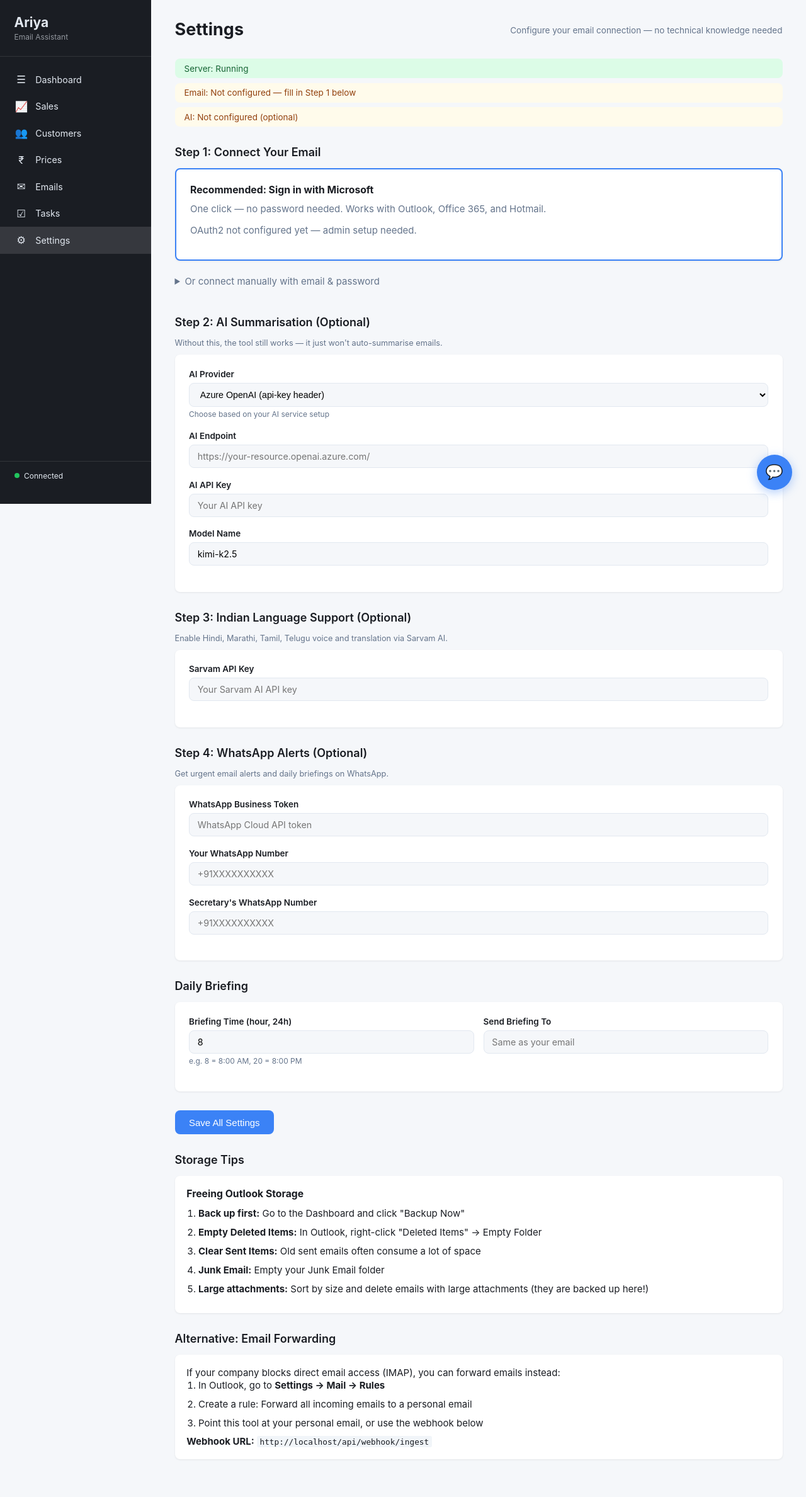
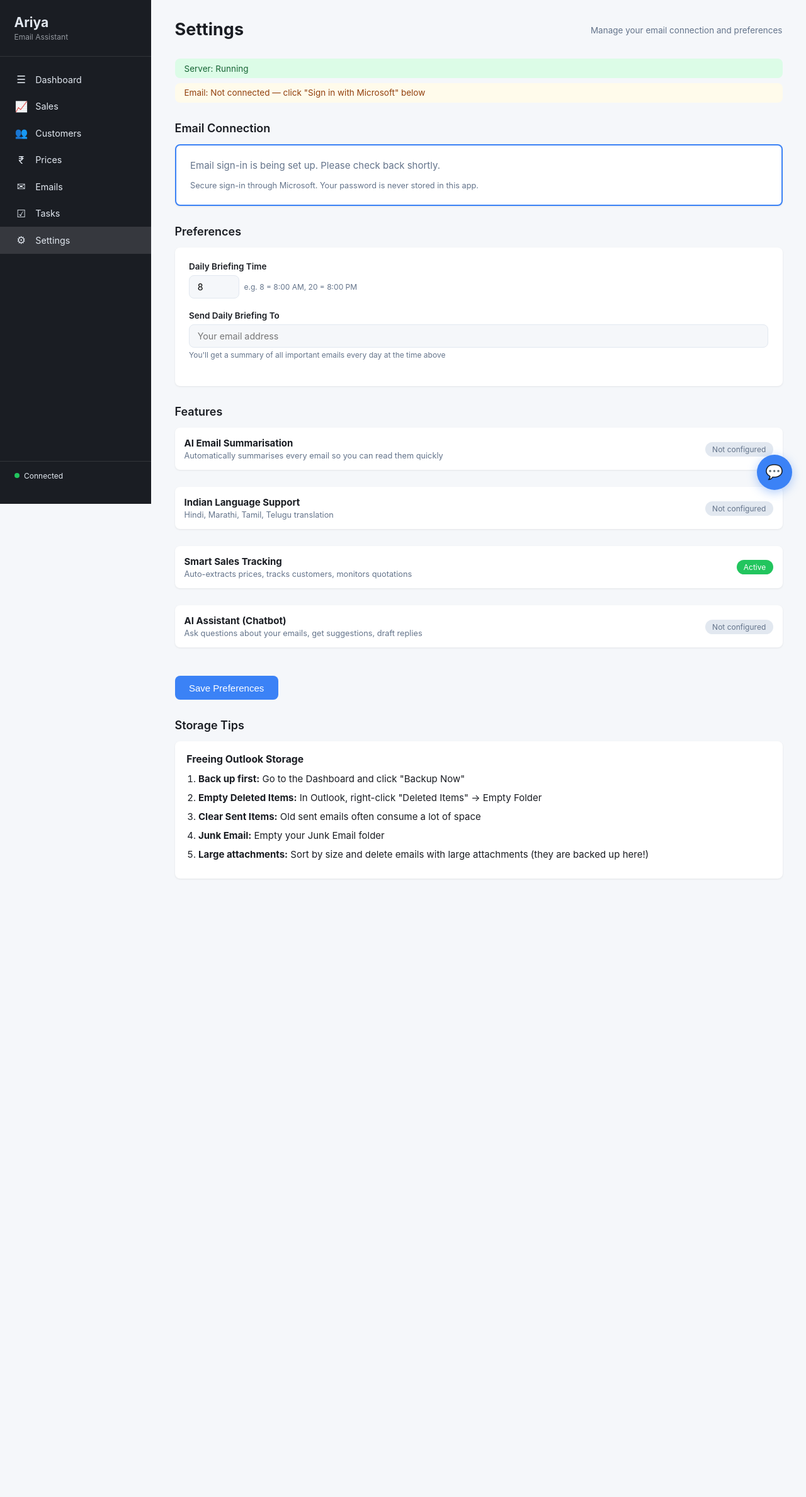
Before and after one commit to atharvainamdar/outlook-email-assistant, a FastAPI app: page /settings in a window 1280 px wide. Shown: the whole page at 63% size. After the commit the page ends 1366 px from the top, so only its background shows below. Run offline with FastAPI, Linux system fonts and the light colour scheme.

Commit message:
fix: OAuth2 500 error (remove reserved MSAL scopes) + clean Settings page for dad
- Remove offline_access and User.Read from MSAL scopes (MSAL adds offline_access
  automatically, and User.Read is a Graph scope that can't mix with Outlook scopes)
- Add try/except error handling to /auth/login endpoint
- Redesign Settings page: hide all technical details (API keys, models, endpoints)
  Dad only sees: email connection button, preferences, feature status badges
- Remove manual IMAP section, AI config section, WhatsApp config, webhook URL
  from user-facing settings — all managed via env vars by admin

Co-Authored-By: iariya1503@gmail.com <atharvainamdar53@gmail.com>

```diff
--- a/app/main.py
+++ b/app/main.py
@@ -100,13 +100,26 @@ async def auth_login():
     """Redirect user to Microsoft login page."""
     from app.services.oauth_service import get_auth_url, is_configured
     if not is_configured():
-        return HTMLResponse(
-            "<h2>OAuth2 not configured</h2>"
-            "<p>Set MS_CLIENT_ID and MS_CLIENT_SECRET in settings.</p>"
-        )
-    url = get_auth_url()
+        return templates.TemplateResponse("auth_result.html", {
+            "request": {},
+            "success": False,
+            "error": "Email sign-in is not set up yet. Please contact support.",
+        })
+    try:
+        url = get_auth_url()
+    except Exception as exc:
+        logger.exception("Failed to generate OAuth2 login URL")
+        return templates.TemplateResponse("auth_result.html", {
+            "request": {},
+            "success": False,
+            "error": f"Could not connect to Microsoft. Please try again. ({exc})",
+        })
     if not url:
-        return HTMLResponse("<h2>Failed to generate login URL</h2>")
+        return templates.TemplateResponse("auth_result.html", {
+            "request": {},
+            "success": False,
+            "error": "Could not generate login link. Please try again.",
+        })
     return RedirectResponse(url)
 
 
--- a/app/services/oauth_service.py
+++ b/app/services/oauth_service.py
@@ -13,8 +13,6 @@ logger = logging.getLogger(__name__)
 SCOPES = [
     "https://outlook.office365.com/IMAP.AccessAsUser.All",
     "https://outlook.office365.com/SMTP.Send",
-    "offline_access",
-    "User.Read",
 ]
 
 TOKEN_FILE = Path(settings.data_dir) / "ms_token_cache.json"
--- a/app/templates/settings.html
+++ b/app/templates/settings.html
@@ -3,7 +3,7 @@
 {% block content %}
 <div class="page-header">
     <h1>Settings</h1>
-    <p class="subtitle">Configure your email connection — no technical knowledge needed</p>
+    <p class="subtitle">Manage your email connection and preferences</p>
 </div>
 
 <div class="section">
@@ -12,136 +12,78 @@
     </div>
 </div>
 
-<!-- Step 1: Email Connection -->
+<!-- Email Connection -->
 <div class="section">
-    <h2>Step 1: Connect Your Email</h2>
+    <h2>Email Connection</h2>
 
     <!-- Microsoft Sign-In (recommended) -->
     <div class="guide-card" id="msAuthCard" style="margin-bottom:1.5rem;border:2px solid var(--accent);padding:1.5rem;">
-        <h3 style="margin-top:0;">Recommended: Sign in with Microsoft</h3>
-        <p style="color:var(--text-secondary);margin-bottom:1rem;">One click — no password needed. Works with Outlook, Office 365, and Hotmail.</p>
         <div id="msAuthStatus" style="margin-bottom:1rem;"></div>
         <button class="btn btn-primary btn-lg" id="msSignInBtn" onclick="window.location.href='/auth/login'" style="background:#0078d4;font-size:1.1rem;padding:0.8rem 2rem;">
-            <span style="margin-right:0.5rem;">&#xf3ca;</span> Sign in with Microsoft
+            Sign in with Microsoft
         </button>
-        <button class="btn" id="msSignOutBtn" onclick="msSignOut()" style="display:none;margin-left:1rem;">Sign Out</button>
+        <button class="btn" id="msSignOutBtn" onclick="msSignOut()" style="display:none;margin-left:1rem;">Disconnect</button>
+        <p style="color:var(--text-secondary);margin-top:0.75rem;margin-bottom:0;font-size:0.85rem;">Secure sign-in through Microsoft. Your password is never stored in this app.</p>
     </div>
+</div>
 
-    <!-- Manual IMAP (fallback) -->
-    <details id="manualImapSection">
-        <summary style="cursor:pointer;color:var(--text-secondary);margin-bottom:1rem;">Or connect manually with email &amp; password</summary>
-        <div class="settings-form" style="margin-top:1rem;">
-            <div class="form-group">
-                <label for="imap_user">Email Address</label>
-                <input type="email" id="imap_user" placeholder="your-email@company.com">
-                <span class="form-hint">Your Outlook or company email address</span>
-            </div>
-            <div class="form-group">
-                <label for="imap_password">Password</label>
-                <input type="password" id="imap_password" placeholder="Your password or App Password">
-                <span class="form-hint">If your account uses 2FA, use an App Password instead</span>
-            </div>
-            <div class="form-row">
-                <div class="form-group">
-                    <label for="imap_host">Email Server</label>
-                    <input type="text" id="imap_host" placeholder="outlook.office365.com" value="outlook.office365.com">
-                </div>
-                <div class="form-group">
-                    <label for="imap_port">Port</label>
-                    <input type="number" id="imap_port" placeholder="993" value="993">
-                </div>
-            </div>
-            <div class="form-actions">
-                <button class="btn btn-primary" onclick="saveAndTest()">Save &amp; Test Connection</button>
-                <span id="testResult" class="form-result"></span>
+<!-- Preferences -->
+<div class="section">
+    <h2>Preferences</h2>
+    <div class="settings-form">
+        <div class="form-group">
+            <label for="briefing_hour">Daily Briefing Time</label>
+            <div style="display:flex;align-items:center;gap:0.5rem;">
+                <input type="number" id="briefing_hour" min="0" max="23" value="8" style="width:80px;">
+                <span class="form-hint" style="margin:0;">e.g. 8 = 8:00 AM, 20 = 8:00 PM</span>
             </div>
         </div>
-    </details>
-</div>
-
-<!-- Step 2: AI (Optional) -->
-<div class="section">
-    <h2>Step 2: AI Summarisation (Optional)</h2>
-    <p class="section-hint">Without this, the tool still works — it just won't auto-summarise emails.</p>
-    <div class="settings-form">
         <div class="form-group">
-            <label for="ai_provider">AI Provider</label>
-            <select id="ai_provider" style="width:100%;padding:0.6rem 0.85rem;border:1px solid var(--border);border-radius:var(--radius);font-size:0.95rem;background:var(--bg);">
-                <option value="azure">Azure OpenAI (api-key header)</option>
-                <option value="azure_serverless">Azure AI Foundry Serverless (Bearer token)</option>
-                <option value="moonshot">Moonshot / Kimi (direct API)</option>
-                <option value="openai_compat">OpenAI Compatible</option>
-            </select>
-            <span class="form-hint">Choose based on your AI service setup</span>
-        </div>
-        <div class="form-group">
-            <label for="azure_ai_endpoint">AI Endpoint</label>
-            <input type="text" id="azure_ai_endpoint" placeholder="https://your-resource.openai.azure.com/">
-        </div>
-        <div class="form-group">
-            <label for="azure_ai_key">AI API Key</label>
-            <input type="password" id="azure_ai_key" placeholder="Your AI API key">
-        </div>
-        <div class="form-group">
-            <label for="azure_ai_model">Model Name</label>
-            <input type="text" id="azure_ai_model" placeholder="Kimi-K2.5" value="Kimi-K2.5">
+            <label for="briefing_recipient">Send Daily Briefing To</label>
+            <input type="email" id="briefing_recipient" placeholder="Your email address">
+            <span class="form-hint">You'll get a summary of all important emails every day at the time above</span>
         </div>
     </div>
 </div>
 
-<!-- Step 3: Indian Languages (Optional) -->
+<!-- Features Status -->
 <div class="section">
-    <h2>Step 3: Indian Language Support (Optional)</h2>
-    <p class="section-hint">Enable Hindi, Marathi, Tamil, Telugu voice and translation via Sarvam AI.</p>
-    <div class="settings-form">
-        <div class="form-group">
-            <label for="sarvam_api_key">Sarvam API Key</label>
-            <input type="password" id="sarvam_api_key" placeholder="Your Sarvam AI API key">
+    <h2>Features</h2>
+    <div id="featuresPanel" style="display:grid;gap:0.75rem;">
+        <div class="guide-card" style="padding:1rem;display:flex;justify-content:space-between;align-items:center;">
+            <div>
+                <strong>AI Email Summarisation</strong>
+                <p style="color:var(--text-secondary);margin:0.25rem 0 0;font-size:0.85rem;">Automatically summarises every email so you can read them quickly</p>
+            </div>
+            <span id="featureAI" class="status-badge">Checking...</span>
         </div>
-    </div>
-</div>
-
-<!-- Step 4: WhatsApp (Optional) -->
-<div class="section">
-    <h2>Step 4: WhatsApp Alerts (Optional)</h2>
-    <p class="section-hint">Get urgent email alerts and daily briefings on WhatsApp.</p>
-    <div class="settings-form">
-        <div class="form-group">
-            <label for="whatsapp_token">WhatsApp Business Token</label>
-            <input type="password" id="whatsapp_token" placeholder="WhatsApp Cloud API token">
+        <div class="guide-card" style="padding:1rem;display:flex;justify-content:space-between;align-items:center;">
+            <div>
+                <strong>Indian Language Support</strong>
+                <p style="color:var(--text-secondary);margin:0.25rem 0 0;font-size:0.85rem;">Hindi, Marathi, Tamil, Telugu translation</p>
+            </div>
+            <span id="featureLang" class="status-badge">Checking...</span>
         </div>
-        <div class="form-group">
-            <label for="whatsapp_dad_phone">Your WhatsApp Number</label>
-            <input type="tel" id="whatsapp_dad_phone" placeholder="+91XXXXXXXXXX">
+        <div class="guide-card" style="padding:1rem;display:flex;justify-content:space-between;align-items:center;">
+            <div>
+                <strong>Smart Sales Tracking</strong>
+                <p style="color:var(--text-secondary);margin:0.25rem 0 0;font-size:0.85rem;">Auto-extracts prices, tracks customers, monitors quotations</p>
+            </div>
+            <span id="featureSales" class="status-badge" style="background:var(--success);color:white;padding:0.25rem 0.75rem;border-radius:1rem;font-size:0.8rem;">Active</span>
         </div>
-        <div class="form-group">
-            <label for="whatsapp_secretary_phone">Secretary's WhatsApp Number</label>
-            <input type="tel" id="whatsapp_secretary_phone" placeholder="+91XXXXXXXXXX">
-        </div>
-    </div>
-</div>
-
-<!-- Daily Briefing -->
-<div class="section">
-    <h2>Daily Briefing</h2>
-    <div class="settings-form">
-        <div class="form-row">
-            <div class="form-group">
-                <label for="briefing_hour">Briefing Time (hour, 24h)</label>
-                <input type="number" id="briefing_hour" min="0" max="23" value="8">
-                <span class="form-hint">e.g. 8 = 8:00 AM, 20 = 8:00 PM</span>
+        <div class="guide-card" style="padding:1rem;display:flex;justify-content:space-between;align-items:center;">
+            <div>
+                <strong>AI Assistant (Chatbot)</strong>
+                <p style="color:var(--text-secondary);margin:0.25rem 0 0;font-size:0.85rem;">Ask questions about your emails, get suggestions, draft replies</p>
             </div>
-            <div class="form-group">
-                <label for="briefing_recipient">Send Briefing To</label>
-                <input type="email" id="briefing_recipient" placeholder="Same as your email">
-            </div>
+            <span id="featureChat" class="status-badge">Checking...</span>
         </div>
     </div>
 </div>
 
 <div class="section">
     <div class="form-actions">
-        <button class="btn btn-primary btn-lg" onclick="saveAll()">Save All Settings</button>
+        <button class="btn btn-primary btn-lg" onclick="saveAll()">Save Preferences</button>
         <span id="saveResult" class="form-result"></span>
     </div>
 </div>
@@ -160,41 +102,23 @@
         </ol>
     </div>
 </div>
-
-<!-- Alternative: Email Forwarding -->
-<div class="section">
-    <h2>Alternative: Email Forwarding</h2>
-    <div class="guide-card">
-        <p>If your company blocks direct email access (IMAP), you can forward emails instead:</p>
-        <ol>
-            <li>In Outlook, go to <strong>Settings &rarr; Mail &rarr; Rules</strong></li>
-            <li>Create a rule: Forward all incoming emails to a personal email</li>
-            <li>Point this tool at your personal email, or use the webhook below</li>
-        </ol>
-        <p><strong>Webhook URL:</strong> <code id="webhookUrl"></code></p>
-    </div>
-</div>
 {% endblock %}
 {% block scripts %}
 <script>
-const FIELDS = [
-    'imap_host','imap_port','imap_user','imap_password',
-    'ai_provider','azure_ai_endpoint','azure_ai_key','azure_ai_model',
-    'sarvam_api_key',
-    'whatsapp_token','whatsapp_dad_phone','whatsapp_secretary_phone',
-    'briefing_hour','briefing_recipient'
-];
+// Only save user-facing preferences — technical config is managed by admin
+const PREF_FIELDS = ['briefing_hour', 'briefing_recipient'];
 
 async function loadSettings() {
     try {
         const cfg = await api('/api/settings/config');
-        FIELDS.forEach(f => {
+        PREF_FIELDS.forEach(f => {
             const el = document.getElementById(f);
             if (el && cfg[f] !== undefined && cfg[f] !== '') {
                 el.value = cfg[f];
             }
         });
         updateStatus(cfg);
+        updateFeatures(cfg);
     } catch(e) {
         console.error('Failed to load settings', e);
     }
@@ -204,33 +128,20 @@ function updateStatus(cfg) {
     const panel = document.getElementById('statusPanel');
     let html = '<div class="status-item status-ok">Server: Running</div>';
     if (cfg.is_configured) {
-        html += '<div class="status-item status-ok">Email: Configured</div>';
+        html += '<div class="status-item status-ok">Email: Connected</div>';
     } else {
-        html += '<div class="status-item status-warn">Email: Not configured — fill in Step 1 below</div>';
-    }
-    if (cfg.has_ai) {
-        html += '<div class="status-item status-ok">AI Summarisation: Enabled</div>';
-    } else {
-        html += '<div class="status-item status-warn">AI: Not configured (optional)</div>';
-    }
-    if (cfg.has_sarvam) {
-        html += '<div class="status-item status-ok">Indian Languages: Enabled</div>';
-    }
-    if (cfg.has_whatsapp) {
-        html += '<div class="status-item status-ok">WhatsApp: Enabled</div>';
+        html += '<div class="status-item status-warn">Email: Not connected — click "Sign in with Microsoft" below</div>';
     }
     panel.innerHTML = html;
 }
 
-function gatherSettings() {
-    const data = {};
-    FIELDS.forEach(f => {
-        const el = document.getElementById(f);
-        if (el) {
-            data[f] = el.value;
-        }
-    });
-    return data;
+function updateFeatures(cfg) {
+    const badge = (ok) => ok
+        ? '<span style="background:var(--success);color:white;padding:0.25rem 0.75rem;border-radius:1rem;font-size:0.8rem;">Active</span>'
+        : '<span style="background:var(--border);color:var(--text-secondary);padding:0.25rem 0.75rem;border-radius:1rem;font-size:0.8rem;">Not configured</span>';
+    document.getElementById('featureAI').innerHTML = badge(cfg.has_ai);
+    document.getElementById('featureLang').innerHTML = badge(cfg.has_sarvam);
+    document.getElementById('featureChat').innerHTML = badge(cfg.has_ai);
 }
 
 async function saveAll() {
@@ -239,50 +150,27 @@ async function saveAll() {
     btn.disabled = true;
     btn.textContent = 'Saving...';
     try {
+        const data = {};
+        PREF_FIELDS.forEach(f => {
+            const el = document.getElementById(f);
+            if (el) data[f] = el.value;
+        });
         const cfg = await api('/api/settings/config', {
             method: 'POST',
             headers: {'Content-Type': 'application/json'},
-            body: JSON.stringify(gatherSettings())
+            body: JSON.stringify(data)
         });
         updateStatus(cfg);
+        updateFeatures(cfg);
         result.className = 'form-result success';
-        result.textContent = 'Settings saved!';
-        showToast('Settings saved successfully!', 'info');
+        result.textContent = 'Preferences saved!';
+        showToast('Preferences saved!', 'info');
     } catch(e) {
         result.className = 'form-result error';
         result.textContent = 'Failed to save: ' + e.message;
     }
     btn.disabled = false;
-    btn.textContent = 'Save All Settings';
-}
-
-async function saveAndTest() {
-    const btn = event.target;
-    const result = document.getElementById('testResult');
-    btn.disabled = true;
-    btn.textContent = 'Testing...';
-    try {
-        await api('/api/settings/config', {
-            method: 'POST',
-            headers: {'Content-Type': 'application/json'},
-            body: JSON.stringify(gatherSettings())
-        });
-        const test = await api('/api/settings/test-imap', {method: 'POST'});
-        if (test.ok) {
-            result.className = 'form-result success';
-            result.textContent = 'Connected successfully!';
-            showToast('Email connection works!', 'info');
-        } else {
-            result.className = 'form-result error';
-            result.textContent = test.message || 'Connection failed';
-        }
-    } catch(e) {
-        result.className = 'form-result error';
-        result.textContent = 'Test failed: ' + e.message;
-    }
-    btn.disabled = false;
-    btn.textContent = 'Save & Test Connection';
-    loadSettings();
+    btn.textContent = 'Save Preferences';
 }
 
 // Microsoft OAuth2 status
@@ -295,14 +183,14 @@ async function checkMsAuth() {
         const signOutBtn = document.getElementById('msSignOutBtn');
 
         if (!data.configured) {
-            statusEl.innerHTML = '<span style="color:var(--text-secondary);">OAuth2 not configured yet — admin setup needed.</span>';
+            statusEl.innerHTML = '<span style="color:var(--text-secondary);">Email sign-in is being set up. Please check back shortly.</span>';
             signInBtn.style.display = 'none';
         } else if (data.signed_in) {
-            statusEl.innerHTML = '<span style="color:var(--success);font-weight:600;">Connected as: ' + (data.email || data.name || 'Microsoft Account') + '</span>';
+            statusEl.innerHTML = '<span style="color:var(--success);font-weight:600;font-size:1.1rem;">&#10003; Connected: ' + (data.email || data.name || 'Microsoft Account') + '</span>';
             signInBtn.style.display = 'none';
             signOutBtn.style.display = 'inline-block';
         } else {
-            statusEl.innerHTML = '<span style="color:var(--text-secondary);">Not signed in yet</span>';
+            statusEl.innerHTML = '<span style="color:var(--text-secondary);">Sign in to connect your Outlook email</span>';
             signInBtn.style.display = 'inline-block';
             signOutBtn.style.display = 'none';
         }
@@ -312,19 +200,15 @@ async function checkMsAuth() {
 }
 
 async function msSignOut() {
-    if (!confirm('Sign out of Microsoft account?')) return;
+    if (!confirm('Disconnect your Microsoft account?')) return;
     try {
         await fetch('/auth/signout', {method: 'POST'});
-        showToast('Signed out', 'info');
+        showToast('Disconnected', 'info');
         checkMsAuth();
     } catch(e) {
-        showToast('Sign out failed', 'error');
+        showToast('Failed to disconnect', 'error');
     }
 }
-
-// Set webhook URL based on current host
-document.getElementById('webhookUrl').textContent =
-    window.location.origin + '/api/webhook/ingest';
 
 loadSettings();
 checkMsAuth();
```
